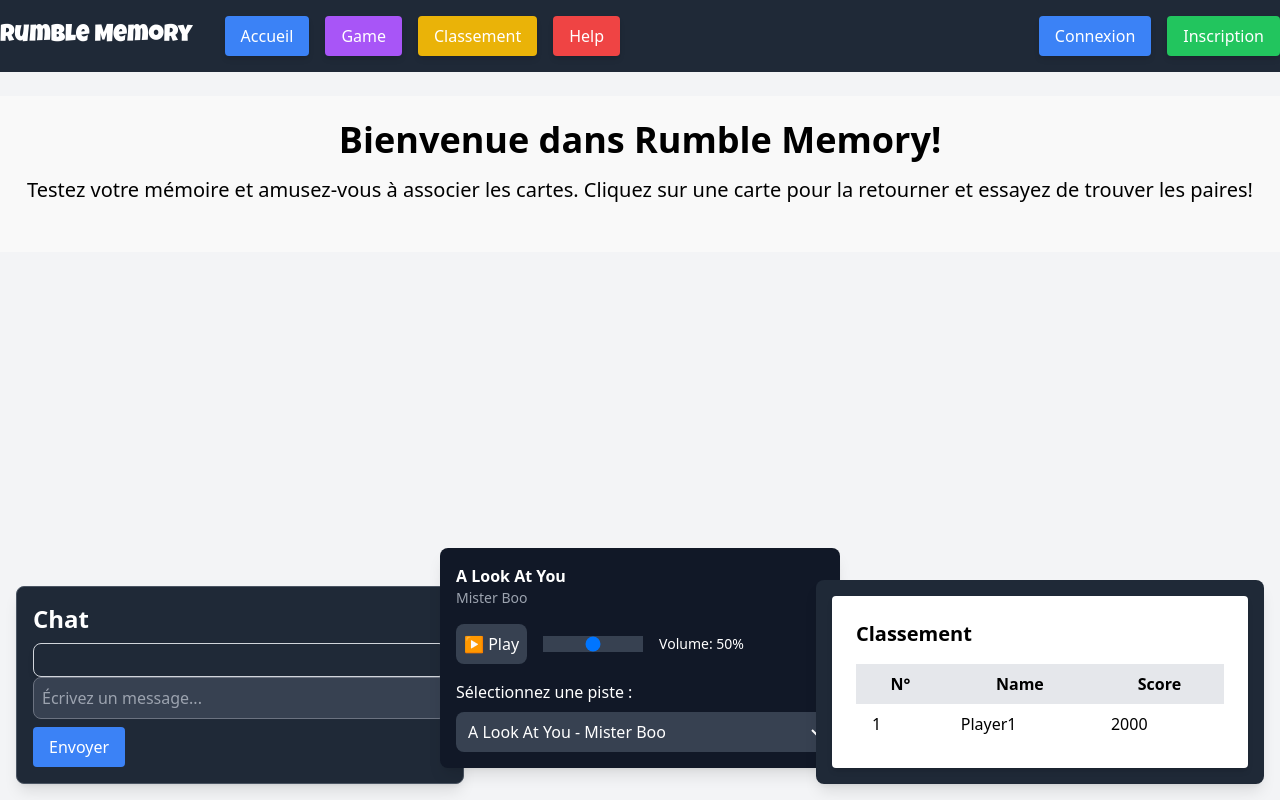
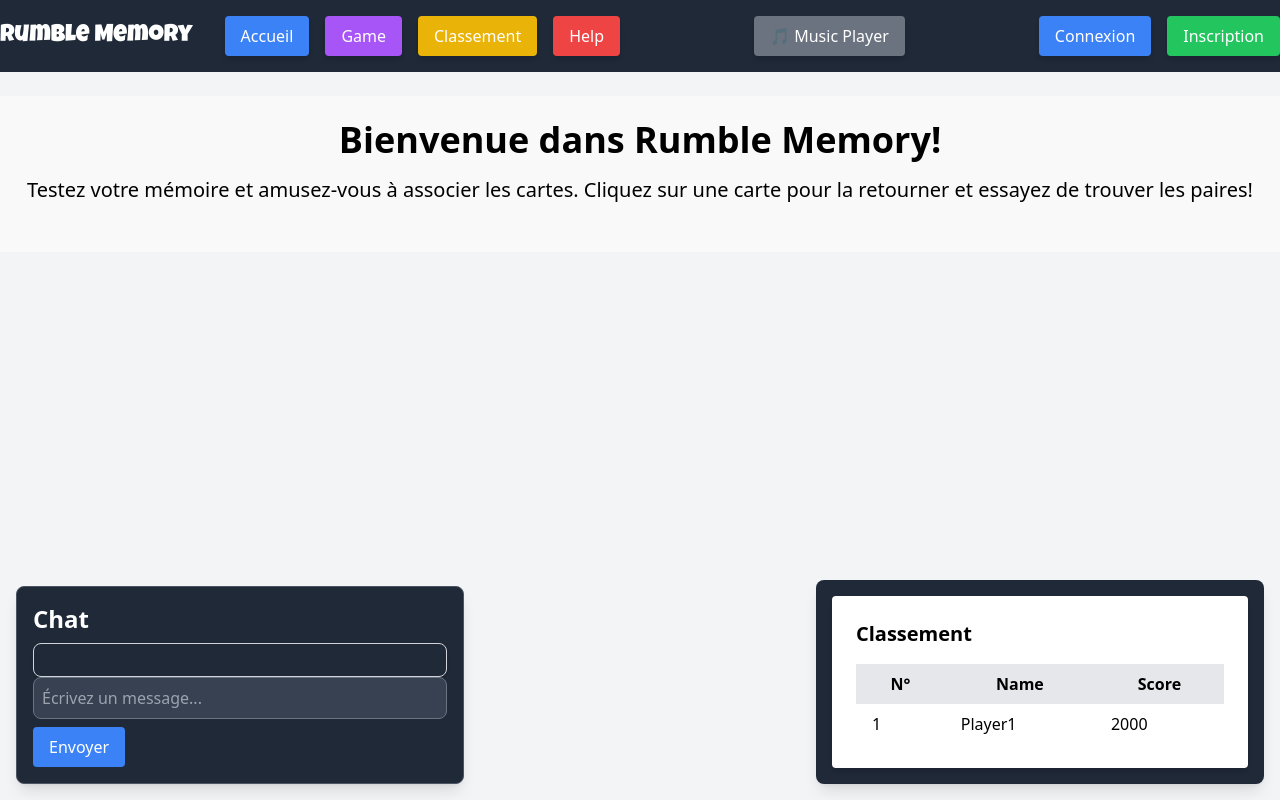
Before and after one commit to kuraifuyu666/RUMBLE-MEMORY, a Vue app: page / in a window 1280 px wide. Built offline with nearby package versions, Linux system fonts and the light colour scheme.

Commit message:
transformation lecteur musique en popup et creation musicService.js pour la lecture en continu

```diff
--- a/src/App.vue
+++ b/src/App.vue
@@ -6,7 +6,7 @@
         <!-- Section de gauche avec les liens centrés -->
         <div class="flex items-center space-x-8">
           <!-- Logo centré -->
-          <h1 class=" luckiest-guy-regular text-2xl font-bold animate-bounce">Rumble Memory</h1>
+          <h1 class="luckiest-guy-regular text-2xl font-bold animate-bounce">Rumble Memory</h1>
 
           <!-- Liens centrés avec boutons -->
           <ul class="flex space-x-4">
@@ -41,6 +41,13 @@
           </ul>
         </div>
 
+        <!-- Bouton pour ouvrir la popup du lecteur de musique -->
+        <div class="flex items-center space-x-4">
+          <button @click="showPopup = true" class="bg-gray-500 text-white px-4 py-2 rounded shadow-md hover:bg-gray-600 hover:shadow-lg transition-all">
+            🎵 Music Player
+          </button>
+        </div>
+
         <!-- Section à droite avec Connexion et Inscription -->
         <div class="flex items-center space-x-4">
           <router-link to="/login">
@@ -57,20 +64,66 @@
       </nav>
     </header>
 
-    <!-- Main Content -->
+    <!-- Popup / Modale pour le MusicPlayer -->
+    <div v-if="showPopup" class="fixed inset-0 flex items-center justify-center bg-black bg-opacity-50 z-50">
+      <div class="bg-gray-900 text-white p-4 rounded-lg shadow-lg relative">
+        <!-- Affichage uniquement de l'interface utilisateur du MusicPlayer -->
+        <MusicPlayer
+        :showControls="true"
+        :isPlaying="isPlaying"
+        :volume="volume"
+        :selectedTrack="selectedTrack"
+        />
+        <!-- Bouton pour fermer la popup -->
+        <button @click="showPopup = false" class="absolute top-2 right-2 bg-red-500 text-white p-2 rounded-full">
+          ✖️
+        </button>
+      </div>
+    </div>
+
+    <!--main-->
     <main class="container mx-auto py-6">
-      <router-view></router-view> <!-- This is where the components will be rendered -->
+      <router-view></router-view>
     </main>
   </div>
 </template>
 
 <script>
+import MusicPlayer from "@/components/MusicPlayer.vue"; // Assurez-vous que le chemin est correct
+
 export default {
-
   name: 'App',
+  components: {
+    MusicPlayer, // Enregistrer le composant MusicPlayer
+  },
+  data() {
+  return {
+    showPopup: false,
+    isPlaying: false,
+    volume: 50,
+    selectedTrack: 0,
+  };
+},
+methods: {
+  togglePlayPause() {
+    this.isPlaying = !this.isPlaying;
+    if (this.isPlaying) {
+      musicService.play();
+    } else {
+      musicService.pause();
+    }
+  },
+  changeTrack(index) {
+    this.selectedTrack = index;
+    musicService.changeTrack(index);
+  },
+  adjustVolume(value) {
+    this.volume = value;
+    musicService.setVolume(value);
+  },
+},
 };
 </script>
-
 
 <style>
 @import url('https://fonts.googleapis.com/css2?family=Luckiest+Guy&display=swap');
@@ -80,7 +133,6 @@ export default {
   font-weight: 400;
   font-style: normal;
 }
-
 
 /* Animation de rebond */
 @keyframes bounce {
--- a/src/components/Home.vue
+++ b/src/components/Home.vue
@@ -27,11 +27,6 @@
       </button>
     </div>
 
-        <!-- Conteneur pour le MusicPlayer, positionné en bas -->
-    <div class="absolute bottom-4 left-1/2 transform -translate-x-1/2 w-full max-w-md">
-      <MusicPlayer />
-    </div>
-
     <!-- Affichage du Leaderboard à droite -->
     <div class="leaderboard-container fixed bottom-4 right-4 border-gray-600 bg-gray-800 rounded-lg p-4 w-full max-w-md shadow-lg">
       <Leaderboard />
@@ -40,11 +35,9 @@
 
 <script>
 import Leaderboard from '@/components/Leaderboard.vue';
-import MusicPlayer from '@/components/MusicPlayer.vue';
 export default {
   components: {
     Leaderboard, // Enregistrer le composant Leaderboard pour l'utiliser dans Home.vue
-    MusicPlayer, // Enregistrer le composant MusicPlayer pour l'utiliser dans Home.vue
   },
   name: 'Home',
   data() {
--- a/src/components/MusicPlayer.vue
+++ b/src/components/MusicPlayer.vue
@@ -1,9 +1,7 @@
 <template>
-  <div class="music-player fixed bottom-4 left-1/2 transform -translate-x-1/2 bg-gray-900 text-white p-4 rounded-lg shadow-lg">
-
-
+  <div v-if="showControls">
     <!-- Informations sur la piste actuelle -->
-    <div class="current-track mb-4">
+    <div class="current-track mb-4" v-if="currentTrack">
       <p class="font-semibold">{{ currentTrack.title }}</p>
       <p class="text-sm text-gray-400">{{ currentTrack.artist }}</p>
     </div>
@@ -27,83 +25,53 @@
         </option>
       </select>
     </div>
+  </div>
 
-    <audio ref="audio" :src="currentTrack.url" @timeupdate="updateTime" @ended="nextTrack"></audio>
-  </div>
+  <!-- Audio (toujours monté, même si les contrôles sont cachés) -->
+  <audio ref="audio" :src="currentTrack ? currentTrack.url : ''" @timeupdate="updateTime" @ended="nextTrack"></audio>
 </template>
 
 <script>
+import { musicService } from "@/musicService"; // Assurez-vous que le chemin est correct
+
 export default {
+  props: {
+    showControls: {
+      type: Boolean,
+      default: true,
+    },
+  },
   data() {
     return {
-      isPlaying: false, // Indique si la musique est en cours de lecture
-      volume: 50, // Volume de la musique
-      selectedTrack: 0, // Piste actuellement sélectionnée
-      currentTime: 0, // Temps actuel de la piste
-      tracks: [
-        {
-          title: "A Look At You",
-          artist: "Mister Boo",
-          url: "src/assets/music/A look at you.mp3", // Chemin vers la piste 1
-        },
-        {
-          title: "Just Me",
-          artist: "Mister Boo",
-          url: "src/assets/music/Just Me.mp3", // Chemin vers la piste 2
-        },
-        {
-          title: "Spoon",
-          artist: "Mister Boo",
-          url: "src/assets/music/Spoon.mp3", // Chemin vers la piste 3
-        },
-      ],
+      isPlaying: musicService.isPlaying,
+      volume: musicService.volume * 100,
+      selectedTrack: musicService.currentTrackIndex,
+      tracks: musicService.tracks,
     };
   },
   computed: {
     currentTrack() {
-      return this.tracks[this.selectedTrack]; // Retourne la piste actuelle
+      return this.tracks[this.selectedTrack] || { title: '', artist: '', url: '' }; // Valeur par défaut
+    },
+  },
+  watch: {
+    selectedTrack(newIndex) {
+      musicService.changeTrack(newIndex);
     },
   },
   methods: {
     togglePlayPause() {
-      const audio = this.$refs.audio;
-      if (this.isPlaying) {
-        audio.pause();
-      } else {
-        audio.play();
-      }
-      this.isPlaying = !this.isPlaying;
+      musicService.togglePlayPause();
+      this.isPlaying = musicService.isPlaying;
     },
     adjustVolume() {
-      const audio = this.$refs.audio;
-      audio.volume = this.volume / 100;
+      musicService.setVolume(this.volume);
     },
-    changeTrack() {
-      const audio = this.$refs.audio;
-      audio.src = this.currentTrack.url;
-      this.isPlaying = false;
-      audio.play();
-      this.isPlaying = true;
-    },
-    updateTime() {
-      const audio = this.$refs.audio;
-      this.currentTime = audio.currentTime;
-    },
-    nextTrack() {
-      this.selectedTrack = (this.selectedTrack + 1) % this.tracks.length;
-      this.changeTrack();
-    },
+  },
+  mounted() {
+    if (musicService.isPlaying) {
+      musicService.play();
+    }
   },
 };
 </script>
-
-<style scoped>
-.music-player {
-  width: 100%;
-  max-width: 400px;
-}
-.volume-slider {
-  appearance: none;
-  width: 100px;
-}
-</style>
--- /dev/null
+++ b/src/musicService.js
@@ -0,0 +1,53 @@
+class MusicService {
+  constructor() {
+    this.audio = new Audio();
+    this.isPlaying = false;
+    this.volume = 0.5; // Valeur par défaut
+    this.currentTrackIndex = 0;
+    this.tracks = [
+      { title: "A Look At You", artist: "Mister Boo", url: "src/assets/music/A look at you.mp3" },
+      { title: "Just Me", artist: "Mister Boo", url: "src/assets/music/Just Me.mp3" },
+      { title: "Spoon", artist: "Mister Boo", url: "src/assets/music/Spoon.mp3" },
+    ];
+  }
+
+  play() {
+    if (!this.audio.src) {
+      this.audio.src = this.tracks[this.currentTrackIndex].url;
+    }
+    this.audio.volume = this.volume;
+    this.audio.play();
+    this.isPlaying = true;
+  }
+
+  pause() {
+    this.audio.pause();
+    this.isPlaying = false;
+  }
+
+  togglePlayPause() {
+    if (this.isPlaying) {
+      this.pause();
+    } else {
+      this.play();
+    }
+  }
+
+  changeTrack(index) {
+    this.currentTrackIndex = index;
+    this.audio.src = this.tracks[this.currentTrackIndex].url;
+    this.play();
+  }
+
+  setVolume(value) {
+    this.volume = value / 100;
+    this.audio.volume = this.volume;
+  }
+
+  nextTrack() {
+    this.currentTrackIndex = (this.currentTrackIndex + 1) % this.tracks.length;
+    this.changeTrack(this.currentTrackIndex);
+  }
+}
+
+export const musicService = new MusicService();
```
